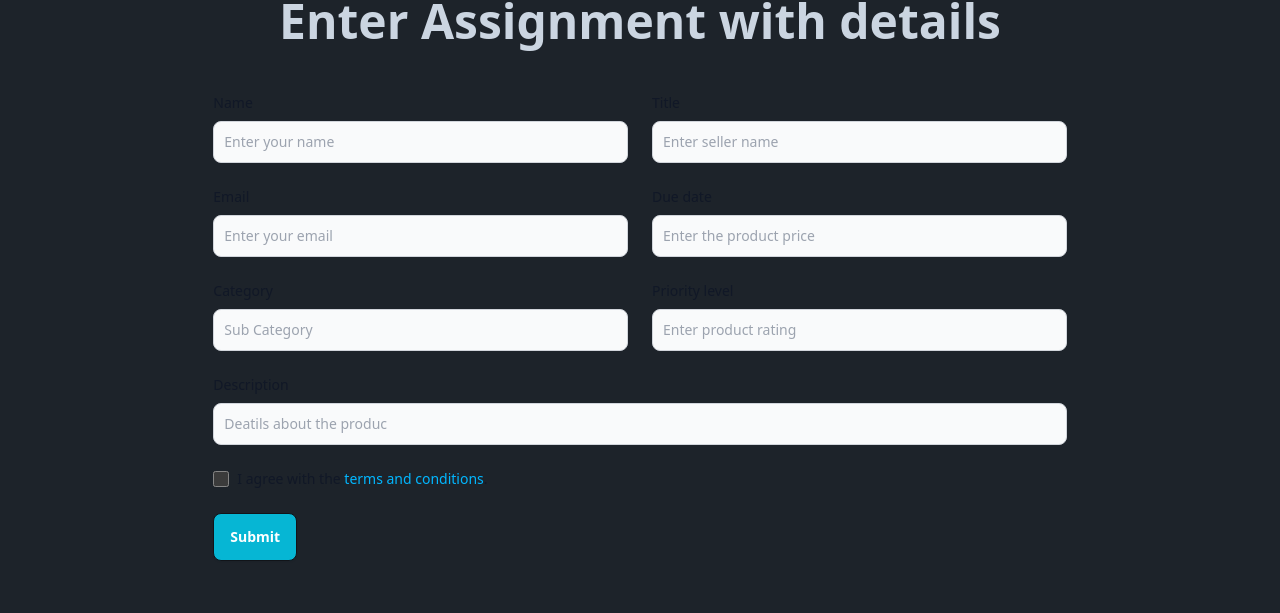
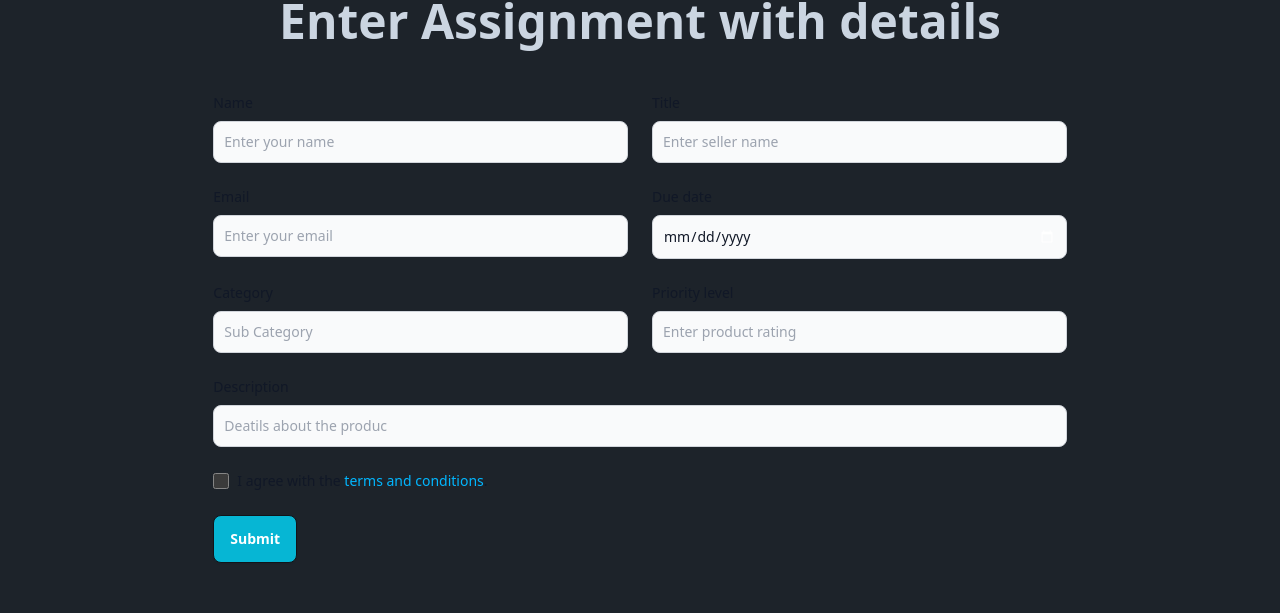
Before and after one commit to tahmidhasantanoy/Oline-task-management-system, a React (Vite) app: page /add-task in a window 1280 px wide. Shown: the part 153-766 px from the top of the page. Built offline with nearby package versions, Linux system fonts and the light colour scheme; no server answers.

Commit message:
React toastify added

```diff
--- a/package.json
+++ b/package.json
@@ -19,6 +19,7 @@
     "react-helmet": "^6.1.0",
     "react-helmet-async": "^2.0.3",
     "react-router-dom": "^6.20.1",
+    "react-toastify": "^9.1.3",
     "sort-by": "^0.0.2"
   },
   "devDependencies": {
--- a/src/pages/AddTask/AddTask.jsx
+++ b/src/pages/AddTask/AddTask.jsx
@@ -1,16 +1,80 @@
 import { Helmet } from "react-helmet";
 
+// toastify
+import { ToastContainer, toast } from "react-toastify";
+import "react-toastify/dist/ReactToastify.css";
+
 const AddTask = () => {
+  const notify = () => {
+    console.log("object");
+    toast.success("Assignment is added~!", {
+      position: "top-center",
+      autoClose: 5000,
+      hideProgressBar: false,
+      closeOnClick: true,
+      pauseOnHover: true,
+      draggable: true,
+      progress: undefined,
+      theme: "light",
+    });
+  };
+
+  const handleTask = (event) => {
+    event.preventDefault();
+    const form = event.target;
+    const name = form.name.value;
+    const title = form.title.value;
+    const email = form.email.value;
+    const due_date = form.due_date.value;
+    const category = form.category.value;
+    const priority_level = form.priority_level.value;
+    const description = form.description.value;
+
+    console.log(
+      name,
+      title,
+      email,
+      due_date,
+      category,
+      priority_level,
+      description
+    );
+
+    const addTaskData = {
+      name,
+      title,
+      email,
+      due_date,
+      category,
+      priority_level,
+      description,
+    };
+
+    fetch("http://localhost:3000/users", {
+      //error may be happend here for url
+      method: "POST",
+      headers: {
+        "Content-Type": "application/json",
+      },
+      body: JSON.stringify(addTaskData),
+    })
+      .then((res) => res.json()) // problem is here ...
+      .then((data) => {
+        notify();
+        console.log(data);
+      });
+  };
+
   return (
     <div>
-      <div className="px-40 py-20">
+      <div className="sm:px-36 md:px-40 py-20">
         <Helmet>
           <title>Task manager | Add task</title>
         </Helmet>
         <h3 className="text-5xl text-center font-semibold text-slate-300 mb-12">
           Enter Assignment with details{" "}
         </h3>
-        <form onSubmit={""}>
+        <form onSubmit={handleTask}>
           <div className="grid gap-6 mb-6 md:grid-cols-2">
             <div>
               <label className="block mb-2 text-sm font-medium text-gray-900 dark:text-white">
@@ -30,7 +94,7 @@ const AddTask = () => {
               </label>
               <input
                 type="text"
-                name="sellerName"
+                name="title"
                 className="bg-gray-50 border border-gray-300 text-gray-900 text-sm rounded-lg focus:ring-blue-500 focus:border-blue-500 block w-full p-2.5 dark:bg-gray-700 dark:border-gray-600 dark:placeholder-gray-400 dark:text-white dark:focus:ring-blue-500 dark:focus:border-blue-500"
                 placeholder="Enter seller name"
                 required
@@ -53,8 +117,8 @@ const AddTask = () => {
                 Due date
               </label>
               <input
-                type="number"
-                name="price"
+                type="date"
+                name="due_date"
                 className="bg-gray-50 border border-gray-300 text-gray-900 text-sm rounded-lg focus:ring-blue-500 focus:border-blue-500 block w-full p-2.5 dark:bg-gray-700 dark:border-gray-600 dark:placeholder-gray-400 dark:text-white dark:focus:ring-blue-500 dark:focus:border-blue-500"
                 placeholder="Enter the product price"
                 required
@@ -66,7 +130,7 @@ const AddTask = () => {
               </label>
               <input
                 type="text"
-                name="subCategory"
+                name="category"
                 className="bg-gray-50 border border-gray-300 text-gray-900 text-sm rounded-lg focus:ring-blue-500 focus:border-blue-500 block w-full p-2.5 dark:bg-gray-700 dark:border-gray-600 dark:placeholder-gray-400 dark:text-white dark:focus:ring-blue-500 dark:focus:border-blue-500"
                 placeholder="Sub Category"
                 required
@@ -78,7 +142,7 @@ const AddTask = () => {
               </label>
               <input
                 type="number"
-                name="rating"
+                name="priority_level"
                 className="bg-gray-50 border border-gray-300 text-gray-900 text-sm rounded-lg focus:ring-blue-500 focus:border-blue-500 block w-full p-2.5 dark:bg-gray-700 dark:border-gray-600 dark:placeholder-gray-400 dark:text-white dark:focus:ring-blue-500 dark:focus:border-blue-500"
                 placeholder="Enter product rating"
                 required
@@ -118,6 +182,18 @@ const AddTask = () => {
               .
             </label>
           </div>
+          <ToastContainer
+            position="top-center"
+            autoClose={5000}
+            hideProgressBar={false}
+            newestOnTop={false}
+            closeOnClick
+            rtl={false}
+            pauseOnFocusLoss
+            draggable
+            pauseOnHover
+            theme="light"
+          />
           <button className="btn btn-active bg-cyan-500  text-white">
             Submit
           </button>
--- a/src/pages/Login/Login.jsx
+++ b/src/pages/Login/Login.jsx
@@ -20,7 +20,7 @@ const Login = () => {
     console.log(email, password);
 
     loginUser(email, password)
-      .then((res) => console.log(res.user))
+      .then((res) => console.log(res))
       .catch((err) => setErr(err.message));
   };
   return (
--- a/src/routes/Routes.jsx
+++ b/src/routes/Routes.jsx
@@ -1,6 +1,5 @@
 import { createBrowserRouter } from "react-router-dom";
 import MainLayout from "../Layout/MainLayout";
-import Home from "../pages/Home/Home";
 import Login from "../pages/Login/Login";
 import Registration from "../pages/Login/Registration";
 import Dashboard from "../pages/Dashboard/Dashboard";
@@ -13,10 +12,6 @@ const router = createBrowserRouter([
     element: <MainLayout></MainLayout>,
     errorElement: <ErrorPage />,
     children: [
-      {
-        path: "/",
-        element: <Home />,
-      },
       {
         path: "/dashboard",
         element: <Dashboard />,
```
Also changed, not shown: 1 other file (tests, documents, lock files or other folders).
